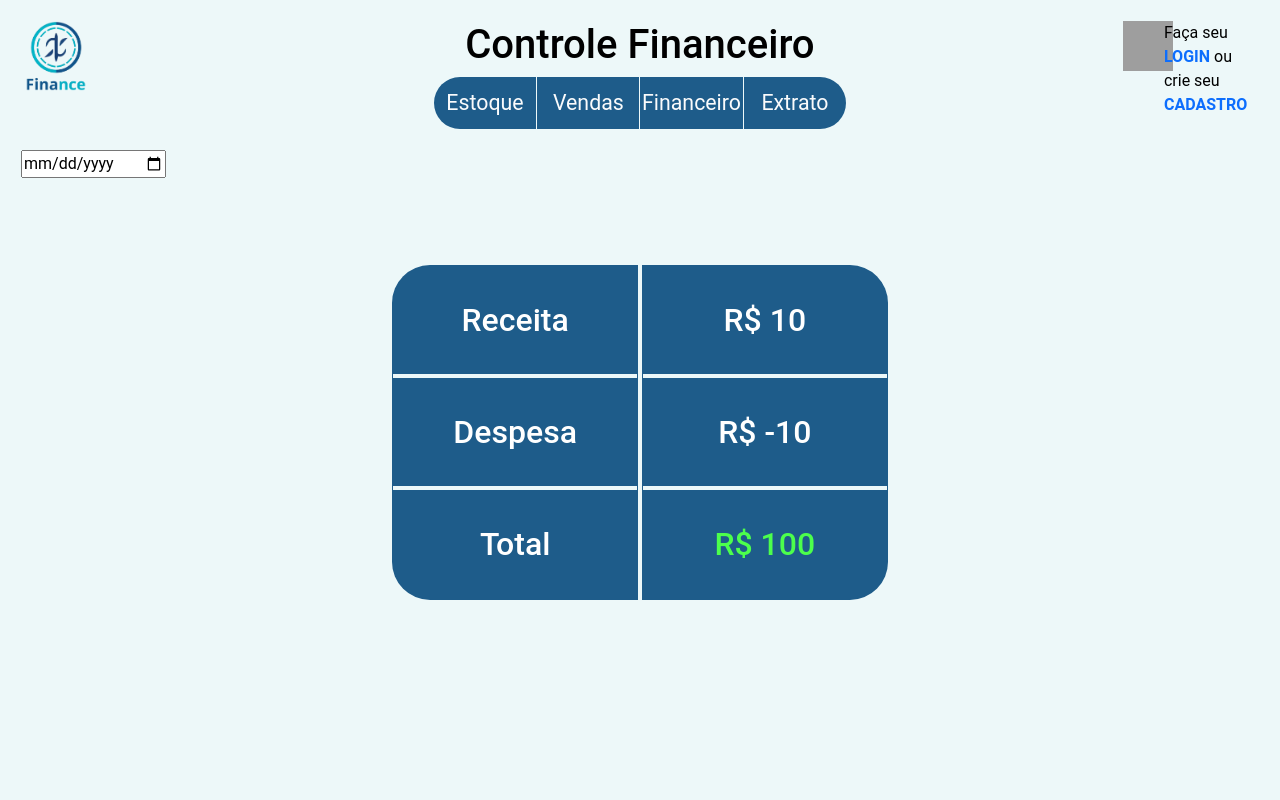
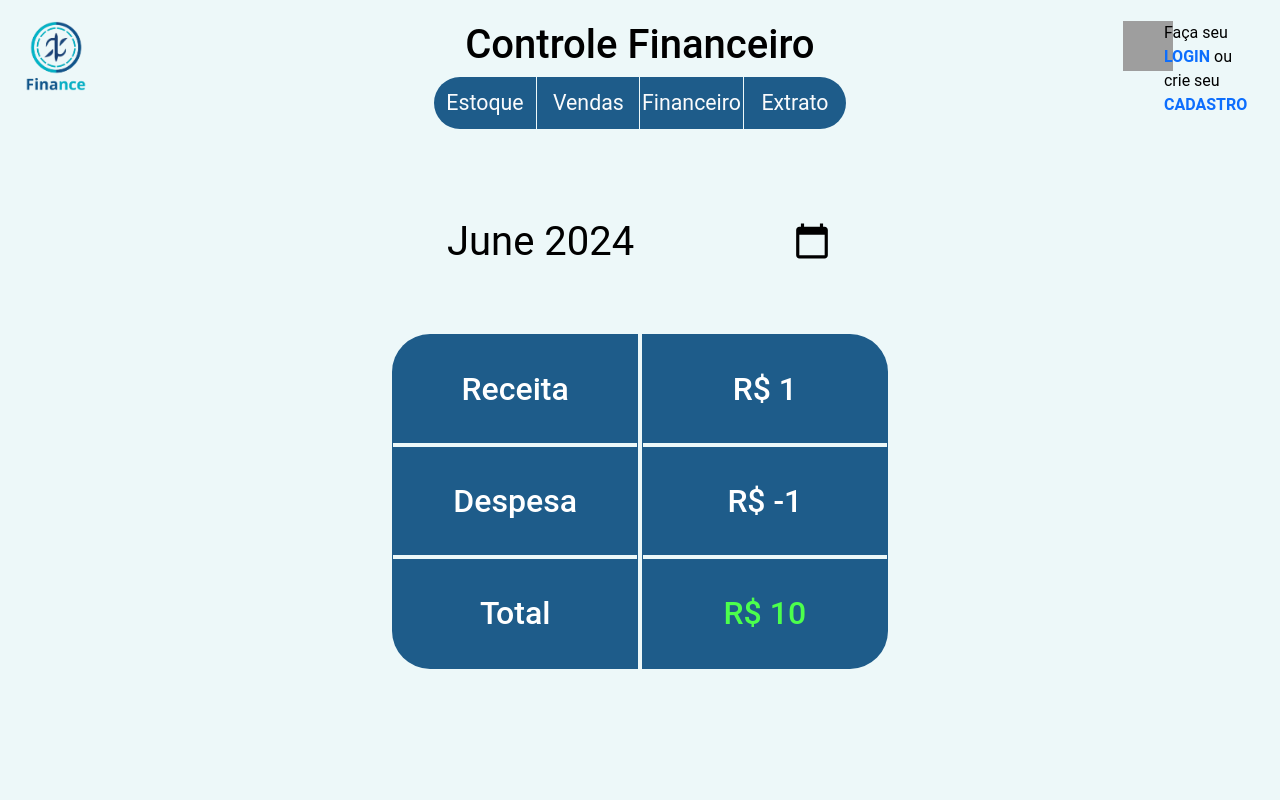
Before and after one commit to PedroAlves05/Finance, a Django app: template financeiro/templates/relatorio.html in a window 1280 px wide. Run offline with Django 5.2, Linux system fonts and the light colour scheme; the template is opened without the code that fills it: most values are stand-ins (such as "Sample title", 1, 10 or a date in 2020); lists and menus that the app fills with data are empty; grey boxes are pictures that could not be loaded.

Commit message:
atualizando o financeiro e o mes

```diff
--- a/financeiro/templates/relatorio.html
+++ b/financeiro/templates/relatorio.html
@@ -51,7 +51,7 @@
             </div>
         </header>
 
-        <input type="date">
+        <input type="month" id="maiuscula" placeholder="YYYY-MM" maxlength="7">
 
         <div class ="tabela">
             <div class="metade-esquerda">
@@ -69,9 +69,9 @@
                 <table>
                     <tr>
                         <th>
-                            <h2 class ="borda_baixo">R$ {{total_vendas}}0</h2>
-                            <h2 class ="borda_baixo">R$ -{{total_compras}}0</h2>
-                            <h2 class="{% if total < 0 %}negativo{% elif total > 0 %}positivo{% endif %}">R$ {{total}}0</h2>
+                            <h2 class ="borda_baixo">R$ {{total_vendas}}</h2>
+                            <h2 class ="borda_baixo">R$ -{{total_compras}}</h2>
+                            <h2 class="{% if total < 0 %}negativo{% elif total > 0 %}positivo{% endif %}">R$ {{total}}</h2>
                         </th>
                     </tr>
                 </table>
@@ -79,6 +79,30 @@
         </div>
 
     </div>
+    <script>
+        document.addEventListener('DOMContentLoaded', function() {
+            var input = document.getElementById('maiuscula');
+
+            input.addEventListener('input', function() {
+                var valor = this.value;
+                if (/^\d{4}-\d{2}$/.test(valor)) { // Verifica o formato YYYY-MM
+                    var partes = valor.split('-');
+                    var mesCapitalizado = partes[1].charAt(0).toUpperCase() + partes[1].slice(1);
+                    this.value = partes[0] + '-' + mesCapitalizado;
+                }
+            });
+
+
+
+
+
+            var input = document.getElementById('maiuscula');
+            var hoje = new Date();
+            var ano = hoje.getFullYear();
+            var mes = ('0' + (hoje.getMonth() + 1)).slice(-2);
+            input.value = ano + '-' + mes;
+        });
+        </script>
 
 
 {% endblock %}
--- a/templates/static/financeiro/CSS/relatorio.css
+++ b/templates/static/financeiro/CSS/relatorio.css
@@ -1,13 +1,30 @@
 .tabela {
     display: flex;
-    margin: 7% 30% 0.5% 30%;
+    margin: 0 30% 0.5% 30%;
     background-color: #1E5C8A;
     color: white;
     border-radius: 38px;
 }
 input{
 
+    display: flex;
+    margin: 5% auto;
+    font-size: 30pt;
+    background-color: #edf8f9;
+    border: 0;
+    align-items: center;
+    justify-content: center;
+    align-self: center;
 }
+
+input:focus{
+    outline: none;
+}
+
+input[type=text] {
+    text-transform: capitalize;
+}
+
 .metade-esquerda, .metade-direita {
     width: 100%;
     display: grid;
```
